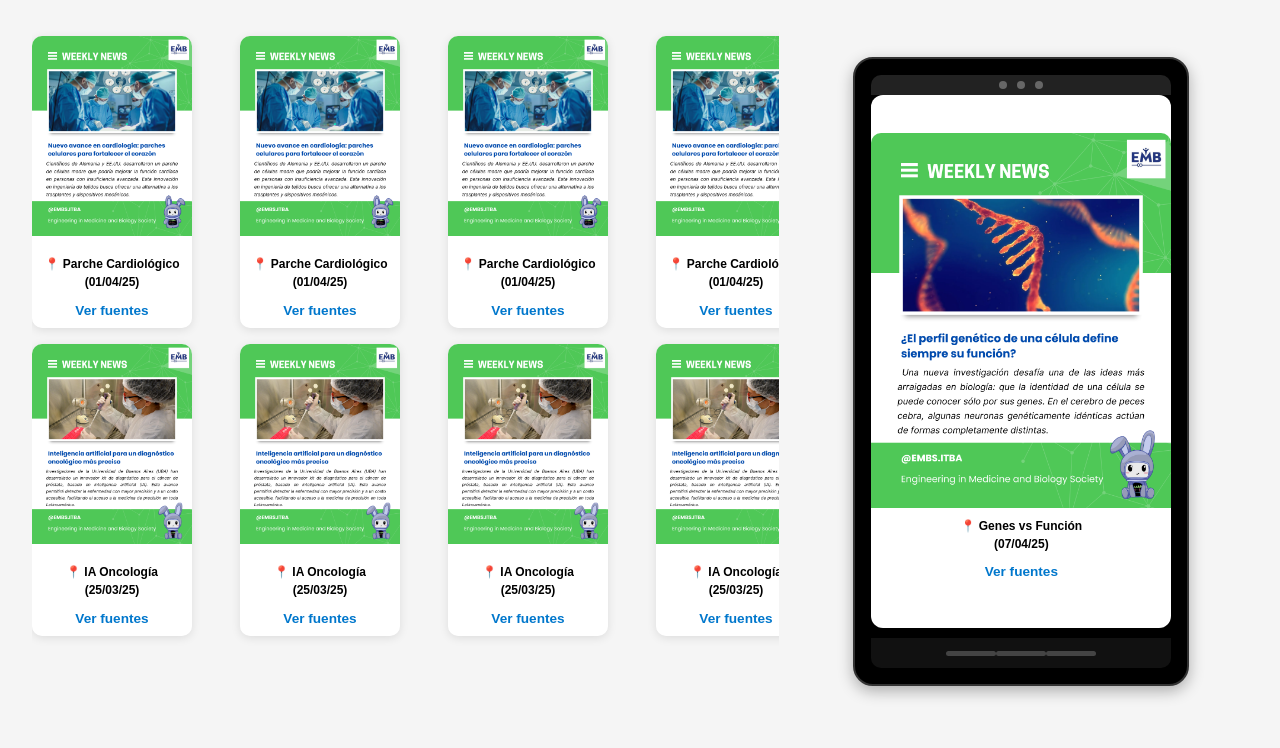
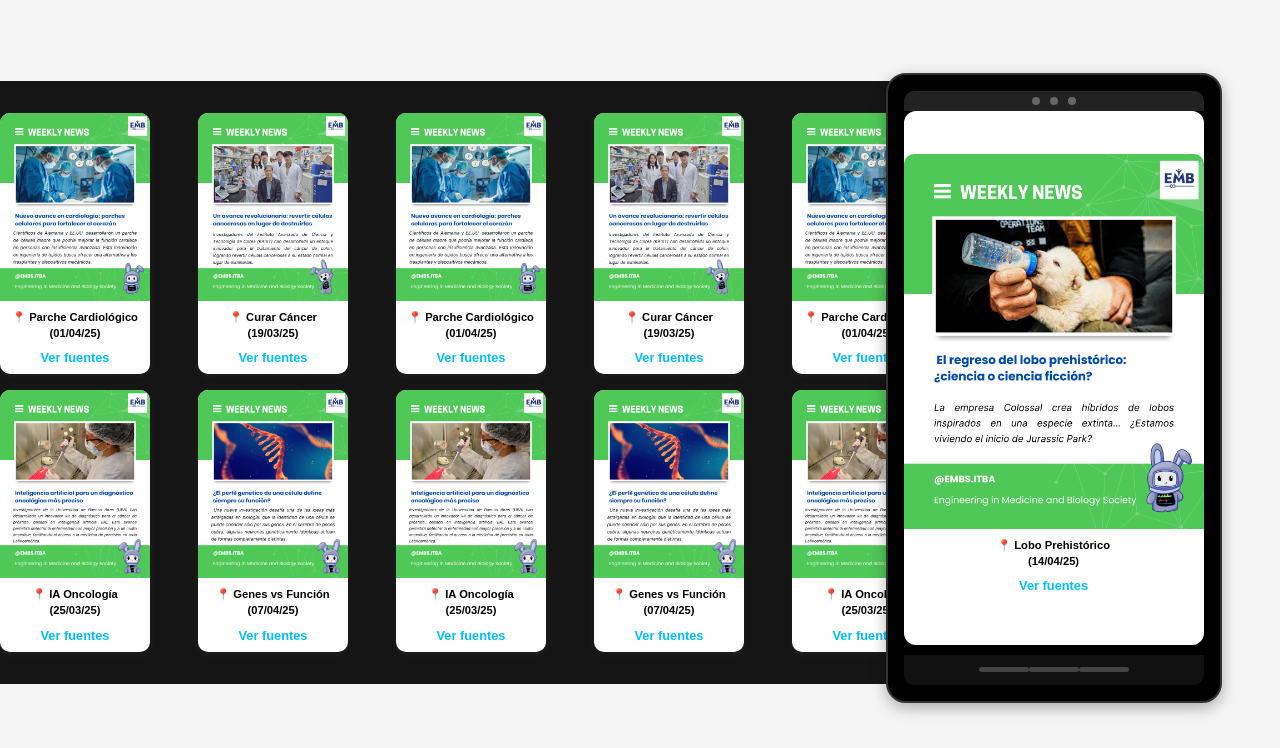
Before and after one commit to nikipaz123/embs, a plain HTML site: page src/index.html in a window 1280 px wide. Shown: the part 84-832 px from the top of the page. Before the commit the page ends 802 px from the top, so only its background shows below. Drawn offline with Linux system fonts and the light colour scheme.

Commit message:
Cambios esteticos: overall layout de la pagina hecho

```diff
--- a/src/index.html
+++ b/src/index.html
@@ -16,52 +16,8 @@
     <!-- Columna izquierda: Noticias comunes -->
     <div class="scroll-column">
       <div class="news-grid">
-        <div class="card">
-          <img src="../img/01_04_25.png" alt="Post del 01/04/25">
-          <div class="card-content">
-            <h2>📍 Parche Cardiológico<br>(01/04/25)</h2>
-            <a href="https://www.infobae.com/america/ciencia-america/2025/01/30/crean-un-parche-de-celulas-madre-que-podria-mejorar-la-funcion-del-corazon-en-casos-de-insuficiencia-cardiaca/" target="_blank">Ver fuentes</a>
-          </div>
-        </div>
 
         <div class="card">
-          <img src="../img/25_03_25.png" alt="Post del 25/03/25">
-          <div class="card-content">
-            <h2>📍 IA Oncología<br>(25/03/25)</h2>
-            <a href="https://www.uba.ar/ubaciencia/noticias/603" target="_blank">Ver fuentes</a>
-          </div>
-        </div>
-        <div class="card">
-          <img src="../img/01_04_25.png" alt="Post del 01/04/25">
-          <div class="card-content">
-            <h2>📍 Parche Cardiológico<br>(01/04/25)</h2>
-            <a href="https://www.infobae.com/america/ciencia-america/2025/01/30/crean-un-parche-de-celulas-madre-que-podria-mejorar-la-funcion-del-corazon-en-casos-de-insuficiencia-cardiaca/" target="_blank">Ver fuentes</a>
-          </div>
-        </div>
-
-        <div class="card">
-          <img src="../img/25_03_25.png" alt="Post del 25/03/25">
-          <div class="card-content">
-            <h2>📍 IA Oncología<br>(25/03/25)</h2>
-            <a href="https://www.uba.ar/ubaciencia/noticias/603" target="_blank">Ver fuentes</a>
-          </div>
-        </div>
-        <div class="card">
-          <img src="../img/01_04_25.png" alt="Post del 01/04/25">
-          <div class="card-content">
-            <h2>📍 Parche Cardiológico<br>(01/04/25)</h2>
-            <a href="https://www.infobae.com/america/ciencia-america/2025/01/30/crean-un-parche-de-celulas-madre-que-podria-mejorar-la-funcion-del-corazon-en-casos-de-insuficiencia-cardiaca/" target="_blank">Ver fuentes</a>
-          </div>
-        </div>
-
-        <div class="card">
-          <img src="../img/25_03_25.png" alt="Post del 25/03/25">
-          <div class="card-content">
-            <h2>📍 IA Oncología<br>(25/03/25)</h2>
-            <a href="https://www.uba.ar/ubaciencia/noticias/603" target="_blank">Ver fuentes</a>
-          </div>
-        </div>
-    <div class="card">
           <img src="../img/01_04_25.png" alt="Post del 01/04/25">
           <div class="card-content">
             <h2>📍 Parche Cardiológico<br>(01/04/25)</h2>
@@ -85,7 +41,81 @@
           </div>
         </div>
 
-        <!-- Más posts se agregarán aquí -->
+        <div class="card">
+          <img src="../img/07_04_25.png" alt="Post del 07/04/25">
+          <div class="card-content">
+            <h2>📍 Genes vs Función<br>(07/04/25)</h2>
+            <a href="https://www.nature.com/articles/d41586-025-00088-1" target="_blank">Ver fuentes</a>
+          </div>
+        </div>
+
+        <!--repetidos-->
+
+        <div class="card">
+          <img src="../img/01_04_25.png" alt="Post del 01/04/25">
+          <div class="card-content">
+            <h2>📍 Parche Cardiológico<br>(01/04/25)</h2>
+            <a href="https://www.infobae.com/america/ciencia-america/2025/01/30/crean-un-parche-de-celulas-madre-que-podria-mejorar-la-funcion-del-corazon-en-casos-de-insuficiencia-cardiaca/" target="_blank">Ver fuentes</a>
+          </div>
+        </div>
+
+        <div class="card">
+          <img src="../img/25_03_25.png" alt="Post del 25/03/25">
+          <div class="card-content">
+            <h2>📍 IA Oncología<br>(25/03/25)</h2>
+            <a href="https://www.uba.ar/ubaciencia/noticias/603" target="_blank">Ver fuentes</a>
+          </div>
+        </div>
+
+        <div class="card">
+          <img src="../img/19_03_25.png" alt="Post del 19/03/25">
+          <div class="card-content">
+            <h2>📍 Curar Cáncer<br>(19/03/25)</h2>
+            <a href="https://news.kaist.ac.kr/newsen/html/news/?mode=V&mng_no=42710" target="_blank">Ver fuentes</a>
+          </div>
+        </div>
+
+        <div class="card">
+          <img src="../img/07_04_25.png" alt="Post del 07/04/25">
+          <div class="card-content">
+            <h2>📍 Genes vs Función<br>(07/04/25)</h2>
+            <a href="https://www.nature.com/articles/d41586-025-00088-1" target="_blank">Ver fuentes</a>
+          </div>
+        </div>
+
+        <div class="card">
+          <img src="../img/01_04_25.png" alt="Post del 01/04/25">
+          <div class="card-content">
+            <h2>📍 Parche Cardiológico<br>(01/04/25)</h2>
+            <a href="https://www.infobae.com/america/ciencia-america/2025/01/30/crean-un-parche-de-celulas-madre-que-podria-mejorar-la-funcion-del-corazon-en-casos-de-insuficiencia-cardiaca/" target="_blank">Ver fuentes</a>
+          </div>
+        </div>
+
+        <div class="card">
+          <img src="../img/25_03_25.png" alt="Post del 25/03/25">
+          <div class="card-content">
+            <h2>📍 IA Oncología<br>(25/03/25)</h2>
+            <a href="https://www.uba.ar/ubaciencia/noticias/603" target="_blank">Ver fuentes</a>
+          </div>
+        </div>
+
+        <div class="card">
+          <img src="../img/19_03_25.png" alt="Post del 19/03/25">
+          <div class="card-content">
+            <h2>📍 Curar Cáncer<br>(19/03/25)</h2>
+            <a href="https://news.kaist.ac.kr/newsen/html/news/?mode=V&mng_no=42710" target="_blank">Ver fuentes</a>
+          </div>
+        </div>
+
+        <div class="card">
+          <img src="../img/07_04_25.png" alt="Post del 07/04/25">
+          <div class="card-content">
+            <h2>📍 Genes vs Función<br>(07/04/25)</h2>
+            <a href="https://www.nature.com/articles/d41586-025-00088-1" target="_blank">Ver fuentes</a>
+          </div>
+        </div>
+
+        <!-- mas futuros posts se agregarán aquí -->
       </div>
     </div>
 
@@ -99,12 +129,13 @@
         </div>
 
         <div class="telefono__pantalla">
-          <!-- Noticia destacada adentro del teléfono -->
+
+          <!-- Ultima noticia adentro del teléfono -->
           <div class="card featured-card">
-            <img class="featured-card-img" src="../img/07_04_25.png" alt="Última noticia destacada">
-            <div class="card-content" >
-              <h2>📍 Genes vs Función<br>(07/04/25)</h2>
-              <a href="https://www.nature.com/articles/d41586-025-00088-1" target="_blank" ">Ver fuentes</a>
+            <img class="featured-card-img" src="../img/14_04_25.png" alt="Lobo Prehistórico">
+            <div class="card-content">
+              <h2>📍 Lobo Prehistórico<br>(14/04/25)</h2>
+              <a href="https://www.usatoday.com/story/news/nation/2025/04/09/the-dire-wolf-is-back-kind-of-is-jurassic-park-next/82993563007/" target="_blank">Ver fuentes</a>
             </div>
           </div>
         </div>
@@ -118,8 +149,8 @@
       </div>
     </div>
 
-
   </div>
 
+  <script src="script.js"></script>
 </body>
 </html>
--- a/src/styles/style.css
+++ b/src/styles/style.css
@@ -3,12 +3,20 @@ body {
   margin: 0;
   padding: 0;
   background: #f5f5f5;
+  overflow: hidden; /* Evita el scroll cuando la imagen se mueve */
 }
 
 h1 {
   text-align: center;
   margin: 1.5rem 0;
+  font-size: 2.5rem;
+  font-weight: 700;
+  letter-spacing: 1px;          /* Espaciado entre letras */
+  color: #111;
+  border-bottom: 2px solid #0077cc; /* Línea azul debajo */
+  padding-bottom: 0.4rem;       /* Espacio entre texto y línea */
 }
+
 
 .flex-container {
   display: flex;
@@ -20,12 +28,21 @@ h1 {
   flex: 2.8;
   overflow-x: auto;
   overflow-y: hidden;
-  padding-top: 2.2rem;
-  padding-bottom: 3rem;
+  padding-top: 2rem;
+  padding-bottom: 2rem;
   scroll-behavior: smooth;
   direction: ltr;
   max-height: 600px;
+  background-color: #161515;
+  margin-top: 4rem;
+  margin-bottom: 4rem;
+
+  width: 100vw;            /* Ocupa todo el ancho de la pantalla */
+  margin-left: -2rem;      /* Anula el padding izquierdo de .flex-container */
+  margin-right: -2rem;     /* Anula el padding derecho también */
+  position: relative;      /* Para evitar conflictos con otros elementos */
 }
+
 
 .news-grid {
   display: grid;
@@ -37,20 +54,23 @@ h1 {
 }
 
 .fixed-column {
-  flex: 1.7;
+  flex: 1.2;
   display: flex;
   align-items: flex-start;
   justify-content: center;
   padding-top: 1.5rem;
+
+  margin-left: -2rem; /* Elimina el margen izquierdo del padding general */
 }
 
+
 .card {
-  background: white;
+  background: #ffffff; /* Fondo más oscuro para contraste con fondo negro */
   border-radius: 10px;
-  box-shadow: 0 2px 10px rgba(0, 0, 0, 0.1);
+  box-shadow: 0 2px 10px rgba(255, 255, 255, 0.05); /* Sombra más suave y clara */
   overflow: hidden;
-  width: 160px;
-  min-height: 250px;
+  width: 150px; /* Más compacto en ancho */
+  min-height: 220px; /* Más compacto en alto */
   display: flex;
   flex-direction: column;
   justify-content: space-between;
@@ -64,21 +84,22 @@ h1 {
 }
 
 .card-content {
-  padding: 0.6rem;
+  padding: 0.5rem; /* Reducido para compactar el contenido */
   text-align: center;
 }
 
 .card-content h2 {
-  font-size: 0.75rem;
-  margin: 0 0 0.4rem;
-  line-height: 1.1rem;
+  font-size: 0.7rem; /* Texto más chico */
+  margin: 0 0 0.3rem;
+  line-height: 1rem;
+  color: rgb(0, 0, 0); /* Texto blanco para fondo oscuro */
 }
 
 .card-content a {
   text-decoration: none;
-  color: #0077cc;
+  color: #00bfff; /* Color más vibrante para buen contraste */
   font-weight: bold;
-  font-size: 0.85rem;
+  font-size: 0.8rem; /* Más compacto */
   display: inline-block;
   margin-top: 0.3rem;
 }
@@ -105,3 +126,7 @@ h1 {
   background-color: white;
   border-radius: 0 !important;
 }
+
+/* BUNNYTRON */
+
+/*nada ye (tengo que aprender bien js)*/
--- a/src/styles/telefono.css
+++ b/src/styles/telefono.css
@@ -28,7 +28,7 @@
     display: block;
   }
 
-  /* --- Parte superior del telefono: con circulitos de sensores --- */
+  /* --- Parte superior del telefono (con circulitos como "sensores"): --- */
   .telefono__barra-superior {
     height: 20px;
     background-color: #222;
@@ -47,7 +47,7 @@
     border-radius: 50%;
   }
 
-  /* --- Parte inferior del telefono: un unico boton  --- */
+  /* --- Parte inferior del telefono:  --- */
   .telefono__menu {
     height: 30px;
     background-color: #111;
```
Also changed, not shown: img/14_04_25.png (added), img/bunnytron.png (added), src/js/index.js (added).
